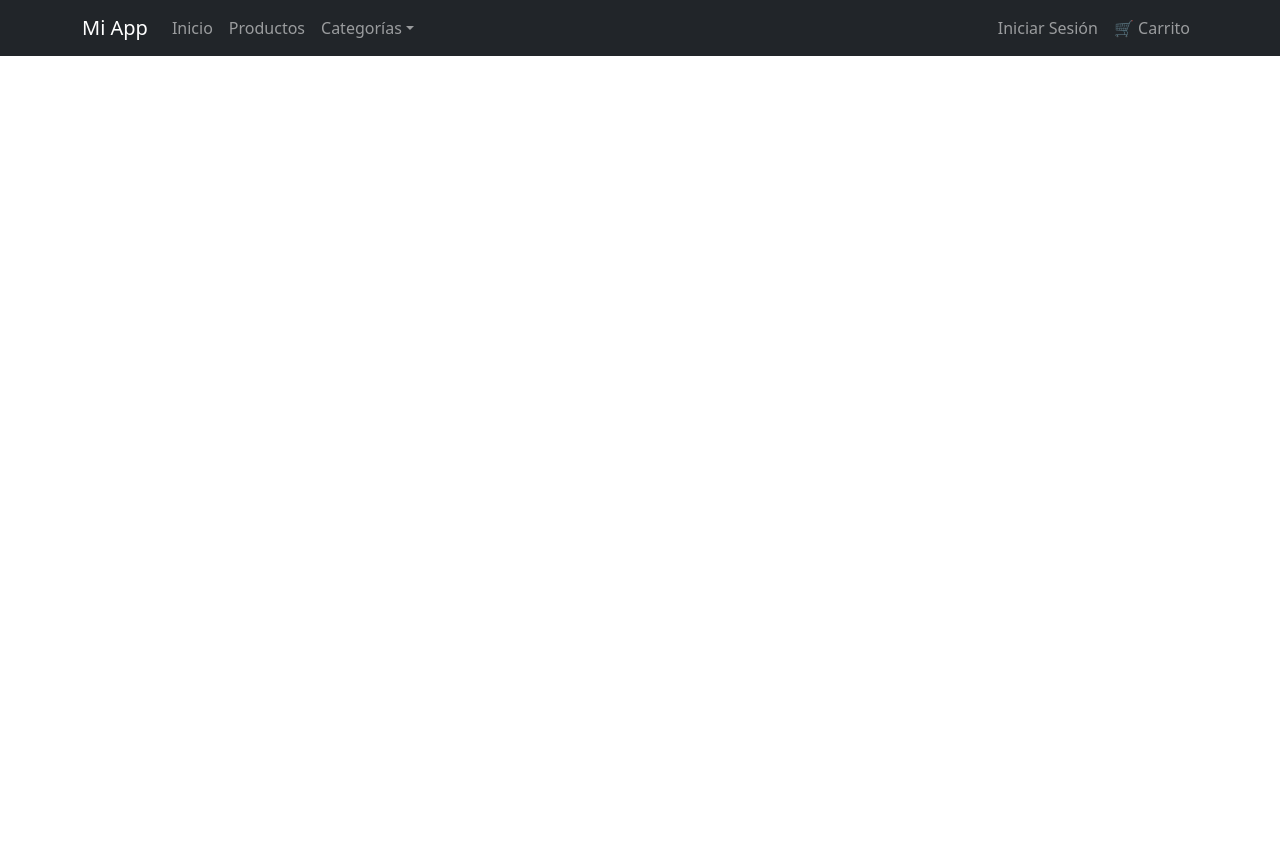
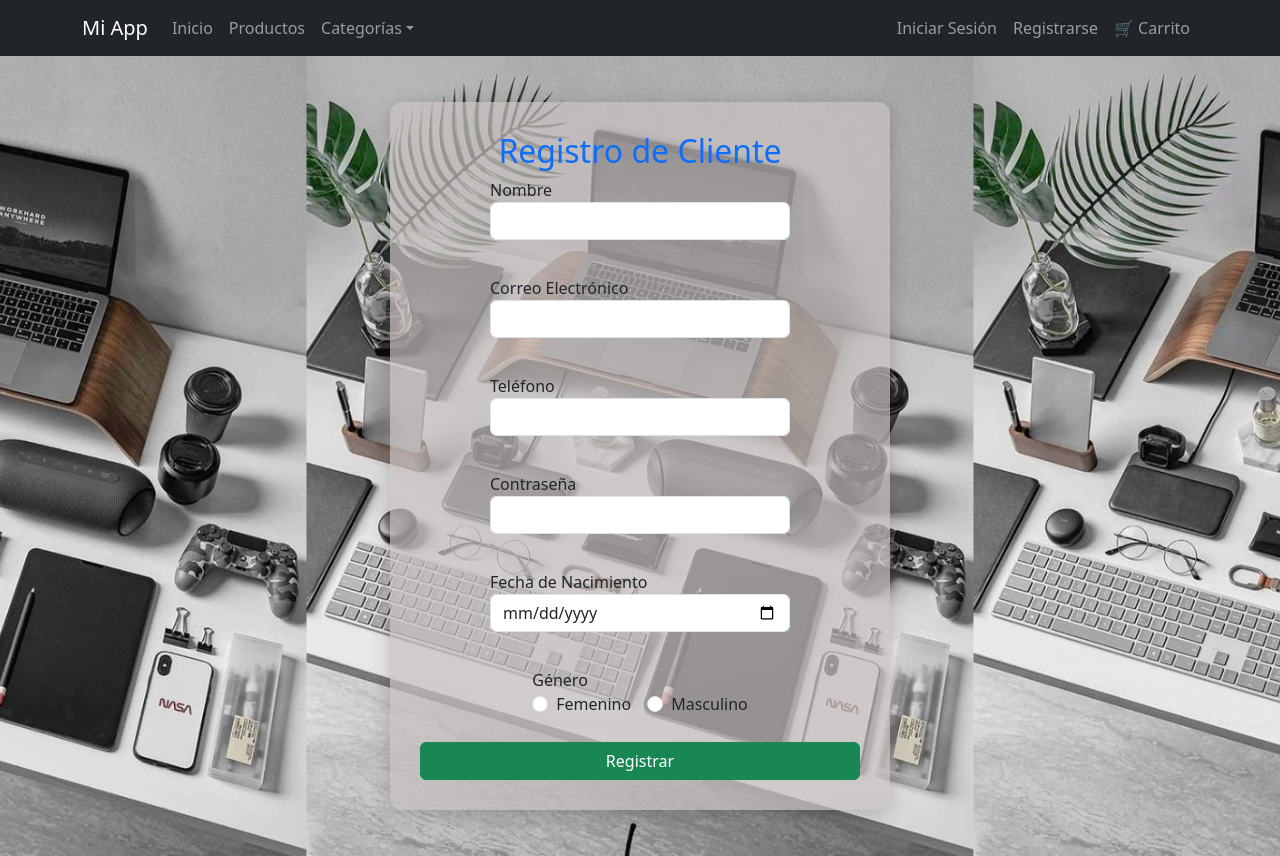
Before and after one commit to Rojas22bt/PuntoVenta, a React (Vite) app: page /register in a window 1280 px wide. Before the commit the page ends 800 px from the top, so only its background shows below. Built offline with nearby package versions, Linux system fonts and the light colour scheme.

Commit message:
subiendo

```diff
--- a/src/App.jsx
+++ b/src/App.jsx
@@ -3,6 +3,7 @@ import Home from "./componentes/Pages/Home";
 import LoginPage from "./componentes/Pages/LoginPage";
 import CustomNavbar from "./componentes/Otros/CustomNavbar";
 import BitacoraPage from "./componentes/Pages/BitacoraPage";
+import RegisterClientPage from "./componentes/Pages/RegisterClientPage";
 
 function App() {
 
@@ -18,8 +19,9 @@ function Main() {
     <>
       <CustomNavbar/>
       <Routes>
-        <Route path="/" element={<LoginPage/>}/>
+        <Route path="/login" element={<LoginPage/>}/>
         <Route path="/bitacora" element={<BitacoraPage/>}/>
+        <Route path="/register" element={<RegisterClientPage/>}/>
       </Routes>
     </>
   )
--- /dev/null
+++ b/src/componentes/Css/RegisterClientPage.css
@@ -0,0 +1,35 @@
+.contenedorRegister {
+    display: flex;
+    justify-content: center;
+    align-items: center;
+    height: 100vh;
+
+    background-image: url('/fondo.jpg'); /* ajusta la ruta */
+    background-size:contain;      /* para que cubra todo */
+    background-position: center; /* centrado */
+    background-repeat: repeat-x;
+    padding: 10px;
+  }
+
+  .cardRegister {
+    display: flex;
+    flex-direction: column;
+    background-color: rgba(201, 194, 194, 0.7);
+    border-radius: 12px;
+    padding: 30px;
+    box-shadow: 0 4px 20px rgba(0, 0, 0, 0.2);
+    width: 100%;
+    max-width: 500px;
+  }
+
+  .cardRegister h2{
+    text-align: center;
+  }
+
+  .formulario input {
+    margin-bottom: 10px;
+  }
+
+   .formulario #inpt{
+        min-width: 300px;
+   }
--- a/src/componentes/Otros/CustomNavbar.jsx
+++ b/src/componentes/Otros/CustomNavbar.jsx
@@ -44,6 +44,9 @@ const CustomNavbar = () => {
             <Nav.Link as={Link} to="/login">
               Iniciar Sesión
             </Nav.Link>
+            <Nav.Link as={Link} to="/register">
+              Registrarse
+            </Nav.Link>
             <Nav.Link as={Link} to="/carrito">
               🛒 Carrito
             </Nav.Link>
--- /dev/null
+++ b/src/componentes/Pages/RegisterClientPage.jsx
@@ -0,0 +1,145 @@
+import React from 'react'
+import { useFormik } from 'formik'
+import * as Yup from 'yup'
+import '../Css/RegisterClientPage.css'
+
+const RegisterClientPage = () => {
+  const validationSchema = Yup.object({
+    nombre: Yup.string().required("El nombre es obligatorio"),
+    email: Yup.string().email("Correo inválido").required("El correo es obligatorio"),
+    telefono: Yup.string()
+      .matches(/^[0-9]+$/, "Solo se permiten números")
+      .min(7, "Debe tener al menos 7 dígitos")
+      .required("El teléfono es obligatorio"),
+    password: Yup.string()
+      .min(6, "La contraseña debe tener al menos 6 caracteres")
+      .required("La contraseña es obligatoria"),
+    date: Yup.date().required("La fecha es obligatoria"),
+    genero: Yup.string().required("El género es obligatorio"),
+  })
+
+  const formik = useFormik({
+    initialValues: {
+      nombre: "",
+      email: "",
+      telefono: "",
+      password: "",
+      date: "",
+      genero: "",
+    },
+    validationSchema,
+    onSubmit: (values) => {
+      alert(JSON.stringify(values, null, 2))
+    },
+  })
+
+  return (
+    <div className="contenedorRegister">
+      <div className="cardRegister">
+        <h2 className='text-primary'>Registro de Cliente</h2>
+        <form onSubmit={formik.handleSubmit} className="formulario">
+          <div className="mb-3">
+            <label>Nombre</label>
+            <input
+              type="text"
+              name="nombre"
+              className="form-control"
+              id='inpt'
+              onChange={formik.handleChange}
+              value={formik.values.nombre}
+            />
+            {formik.errors.nombre && <div className="text-danger">{formik.errors.nombre}</div>}
+          </div>
+
+          <div className="mb-3">
+            <label>Correo Electrónico</label>
+            <input
+              type="email"
+              name="email"
+              className="form-control"
+              id='inpt'
+              onChange={formik.handleChange}
+              value={formik.values.email}
+            />
+            {formik.errors.email && <div className="text-danger">{formik.errors.email}</div>}
+          </div>
+
+          <div className="mb-3">
+            <label>Teléfono</label>
+            <input
+              type="text"
+              name="telefono"
+              className="form-control"
+              id='inpt'
+              onChange={formik.handleChange}
+              value={formik.values.telefono}
+            />
+            {formik.errors.telefono && <div className="text-danger">{formik.errors.telefono}</div>}
+          </div>
+
+          <div className="mb-3">
+            <label>Contraseña</label>
+            <input
+              type="password"
+              name="password"
+              className="form-control"
+              id='inpt'
+              onChange={formik.handleChange}
+              value={formik.values.password}
+            />
+            {formik.errors.password && <div className="text-danger">{formik.errors.password}</div>}
+          </div>
+
+          <div className="mb-3">
+            <label>Fecha de Nacimiento</label>
+            <input
+              type="date"
+              name="date"
+              className="form-control"
+              id='inpt'
+              onChange={formik.handleChange}
+              value={formik.values.date}
+            />
+            {formik.errors.date && <div className="text-danger">{formik.errors.date}</div>}
+          </div>
+
+          <div className="mb-2">
+            <label>Género</label>
+            <div className="d-flex gap-3">
+              <div className="form-check">
+                <input
+                  type="radio"
+                  name="genero"
+                  value="F"
+                  onChange={formik.handleChange}
+                  checked={formik.values.genero === "F"}
+                  className="form-check-input"
+                  id="generoF"
+                />
+                <label htmlFor="generoF" className="form-check-label">Femenino</label>
+              </div>
+
+              <div className="form-check">
+                <input
+                  type="radio"
+                  name="genero"
+                  value="M"
+                  onChange={formik.handleChange}
+                  checked={formik.values.genero === "M"}
+                  className="form-check-input"
+                  id="generoM"
+                />
+                <label htmlFor="generoM" className="form-check-label">Masculino</label>
+              </div>
+            </div>
+            {formik.errors.genero && <div className="text-danger">{formik.errors.genero}</div>}
+          </div>
+
+          <button type="submit" className="btn btn-success w-100">Registrar</button>
+        </form>
+      </div>
+    </div>
+  )
+}
+
+export default RegisterClientPage
```
